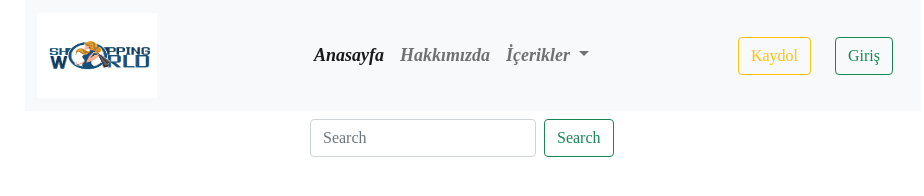
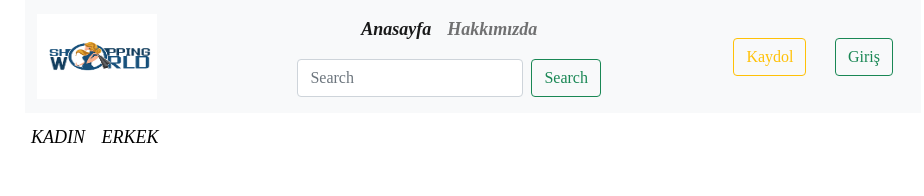
Before and after one commit to doganayturgut/alisverisDunyasi, a plain HTML site: page index.html in a window 1280 px wide. Shown: the whole page, without its empty margins (167-1091 px from the left). Drawn offline with Linux system fonts and the light colour scheme.

Commit message:
düzenlemeler yapıldı

```diff
--- a/index.html
+++ b/index.html
@@ -11,54 +11,44 @@
 </head>
 
 <body>
-    <div class="content font">
+    <div class="head-menu">
         <nav class="navbar navbar-expand-lg navbar-light bg-light">
             <div class="container-fluid">
+                <div class="logo-side">
                     <a class="navbar-brand" href="#">
                         <img src="logo.png" class="img-fluid logo" alt="">
                     </a>
-                <button class="navbar-toggler" type="button" data-bs-toggle="collapse"
-                    data-bs-target="#navbarSupportedContent" aria-controls="navbarSupportedContent"
-                    aria-expanded="false" aria-label="Toggle navigation">
-                    <span class="navbar-toggler-icon"></span>
-                </button>
-                <div class="collapse navbar-collapse" id="navbarSupportedContent">
-                    <ul class="navbar-nav mx-auto mb-2 mb-lg-0">
+                </div>
+                <div class="center-side">
+                    <ul class="navbar-nav">
                         <li class="nav-item">
                             <a class="nav-link active" aria-current="page" href="#">Anasayfa</a>
                         </li>
                         <li class="nav-item">
                             <a class="nav-link" href="#">Hakkımızda</a>
                         </li>
-                        <li class="nav-item dropdown">
-                            <a class="nav-link dropdown-toggle" href="#" id="navbarDropdown" role="button"
-                                data-bs-toggle="dropdown" aria-expanded="false">
-                                İçerikler
-                            </a>
-                            <ul class="dropdown-menu" aria-labelledby="navbarDropdown">
-                                <li><a class="dropdown-item" href="#">Action</a></li>
-                                <li><a class="dropdown-item" href="#">Another action</a></li>
-                                <li>
-                                    <hr class="dropdown-divider">
-                                </li>
-                                <li><a class="dropdown-item" href="#">Something else here</a></li>
                     </ul>
-                        </li>
-                    </ul>
+                    <nav class="navbar navbar-light bg-light">
+                        <div class="container-fluid search">
+                            <form class="d-flex">
+                                <input class="form-control me-2" type="search" placeholder="Search" aria-label="Search">
+                                <button class="btn btn-outline-success" type="submit">Search</button>
+                                <hr>
+                            </form>
                         </div>
+                    </nav>
+                </div>
+                <div class="member-side">
                     <button type="button" class="btn btn-outline-warning m-2">Kaydol</button>
                     <button type="button" class="btn btn-outline-success m-3">Giriş</button>
                 </div>
-        </nav>
-        <div>
-            <nav class="navbar navbar-light bg-white">
-                <div class="container-fluid search">
-                  <form class="d-flex">
-                    <input class="form-control me-2" type="search" placeholder="Search" aria-label="Search">
-                    <button class="btn btn-outline-success" type="submit">Search</button><hr>
-                  </form>
             </div>
         </nav>
+    </div>
+    <div class="content">
+        <div class="button-group">
+            <button>KADIN</button>
+            <button>ERKEK</button>
         </div>
     </div>
     <script src="bootstrap.js"></script>
--- a/style.css
+++ b/style.css
@@ -1,22 +1,29 @@
-.logo{
-    height: 85px;
-    width: 120px;
-}
-
-.content{
+body {
     margin-left: 15%;
     margin-right: 15%;
-}
-
-.font{
     font-size: large;
     font-family: 'Times New Roman', Times, serif;
     font-weight: bold;
     font-style: italic;
 }
 
+.logo{
+    height: 85px;
+    width: 120px;
+}
+
 .search{
-    width: 350px;
     align-items: center;
     justify-content: center;
 }
+
+.head-menu .container-fluid .center-side ul {
+    justify-content: center;
+}
+
+.button-group button{
+    border: 0;
+    background-color: white;
+    margin-top: 10px;
+    font-style: italic;
+}
```
Lines whose indentation alone changed are shown as unchanged.
